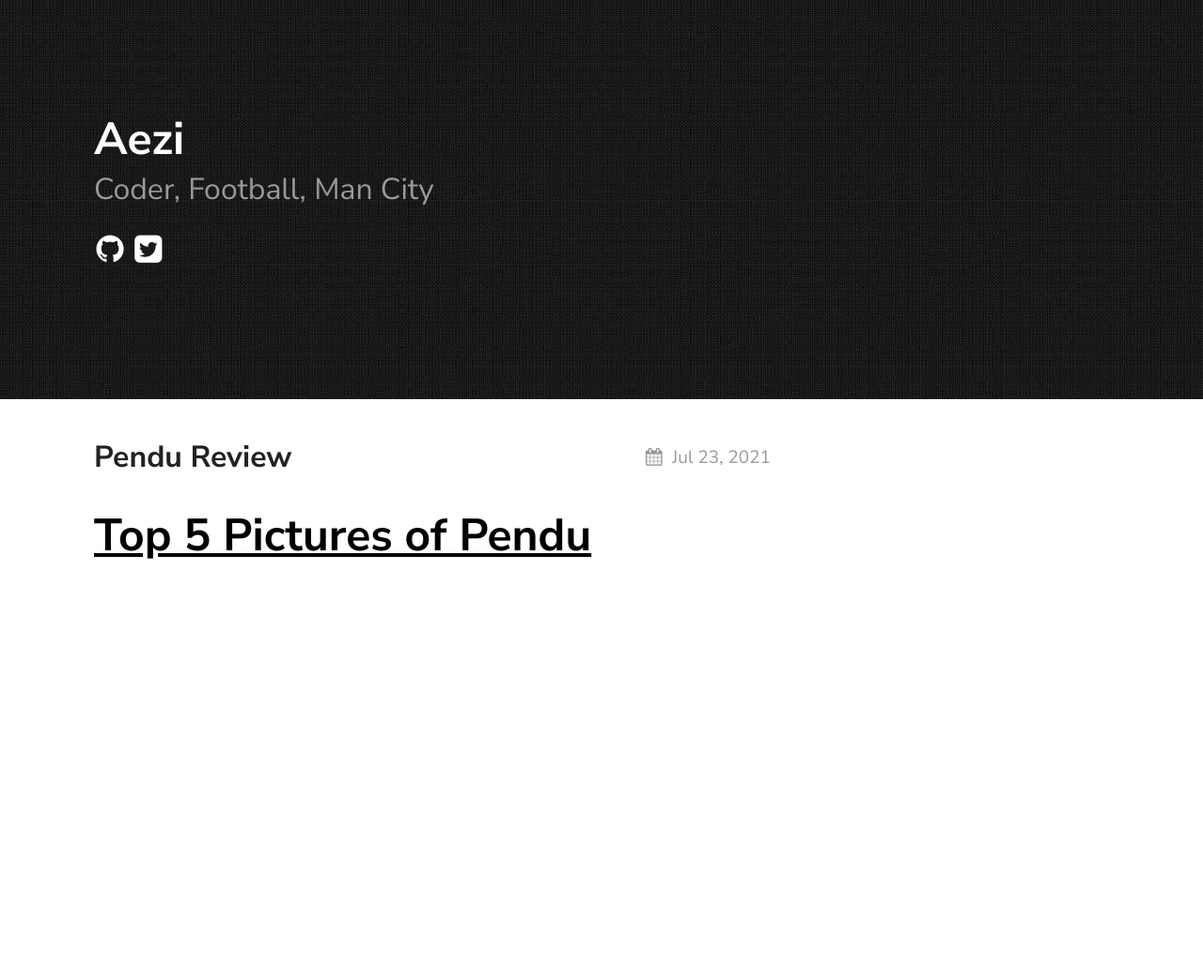
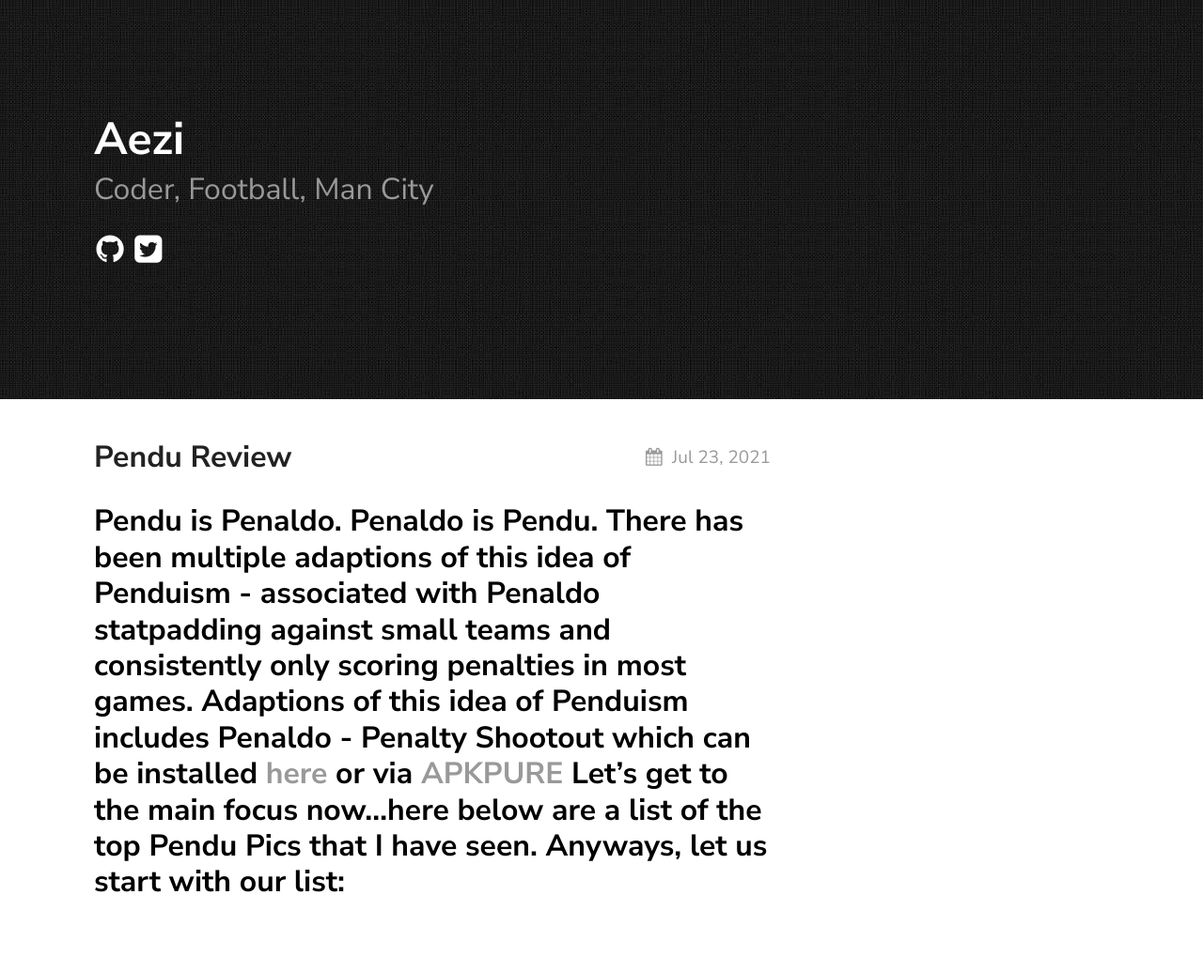
Before and after one commit to minichest/gravite, a Jekyll site: the page built from index.md, in a window 1280 px wide. Shown: the whole page at 94% size. Built offline with Jekyll 4.4.1, drawn with Linux system fonts in a browser that asks for light colours; before the commit the page ends 900 px from its top, so only the background shows below that.

Commit message:
Update 2021-07-23-pendu-review.md

```diff
--- a/_posts/2021-07-23-pendu-review.md
+++ b/_posts/2021-07-23-pendu-review.md
@@ -3,8 +3,6 @@ layout: post
 title:  "Pendu Review"
 date:   2021-07-23 20:07:30 -0100
 ---
-
-# <u>Top 5 Pictures of Pendu</u>
 
 ## Pendu is Penaldo. Penaldo is Pendu. There has been multiple adaptions of this idea of Penduism - associated with Penaldo statpadding against small teams and consistently only scoring penalties in most games. Adaptions of this idea of Penduism includes Penaldo - Penalty Shootout which can be installed [here](https://play.google.com/store/apps/details?id=air.Penaldo) or via [APKPURE](https://apkpure.com/penaldo-penalty-shoot-out/air.Penaldo) Let's get to the main focus now...here below are a list of the top Pendu Pics that I have seen. Anyways, let us start with our list:
 
@@ -36,3 +34,7 @@ date:   2021-07-23 20:07:30 -0100
 ### It didn't end too well at a certain part but the purpose of this meme is clear. Pendu tends to statpad goals against small teams very often in his road to success. Across his international career, Penaldo has scored 71% of his international tally against teams outside the top 50 and 32 of his 109 goals (32%) against teams outside the top 100 in the world rankings. He has scored 7 goals against Lithuania as well as 5 goals against the likes of Andorra, Armenia, Latvia, Luxembourg and Sweden. Not far behind, you have his mighty 4 goals against Estonia, Faroe Islands, Hungary and the Netherlands. Then, he has dropped 3 goals on the defence of Belgium, Denmark, Northern Ireland, Russia, Spain and Switzerland. Furthermore, he still found time to net 2 to the despair of Azerbaijan, Bosnia, Cameroon, Cyprus, Czech Republic, Egypt, Kazakhstan and Saudi Arabia. Finally, only a measly 1 goal against Argentina, Croatia, Ecuador, Finland, Ghana, Greece, Iceland, Iran, Morocco, New Zealand, North Korea, Panama, Poland, Serbia, Slovakia, Ukraine, Wales (as of 2019).
 
 ![Luxembourg Man](https://media.discordapp.net/attachments/705365548120277103/866388586190209034/image0-13.jpg)
+
+### Leave your best Pendu Memes below.
+### Which one of those is your favourite?
+### Which would you take out of my top 5?
```
